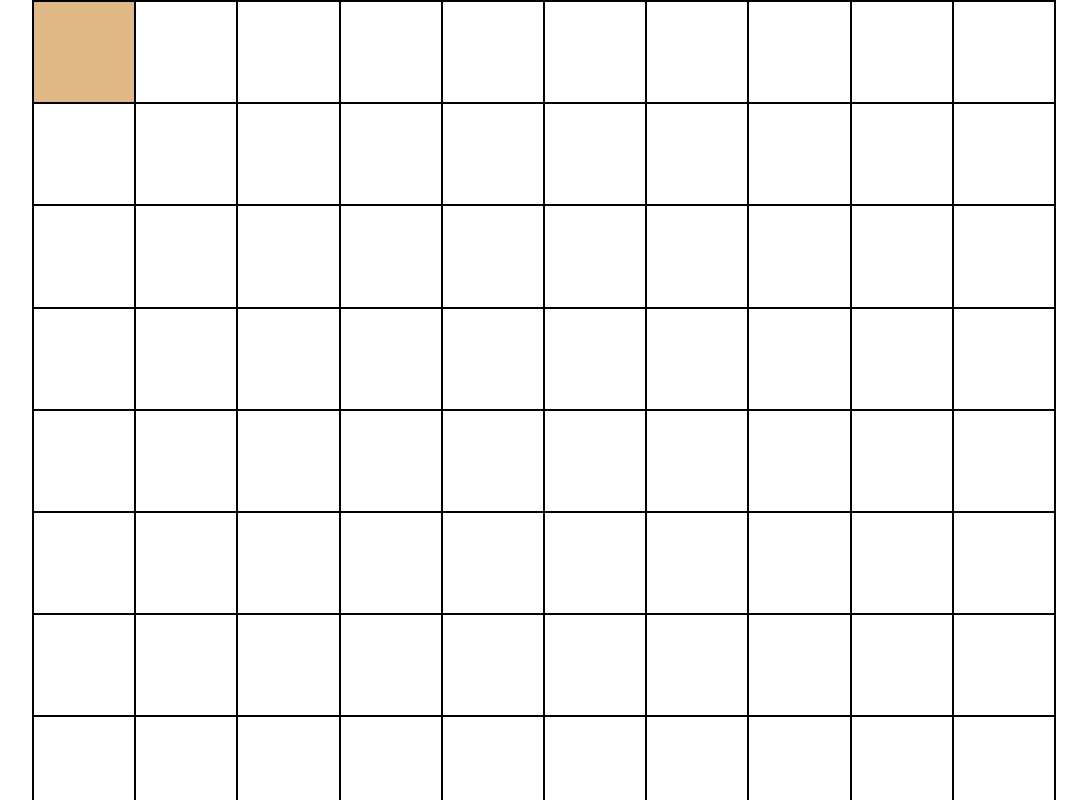
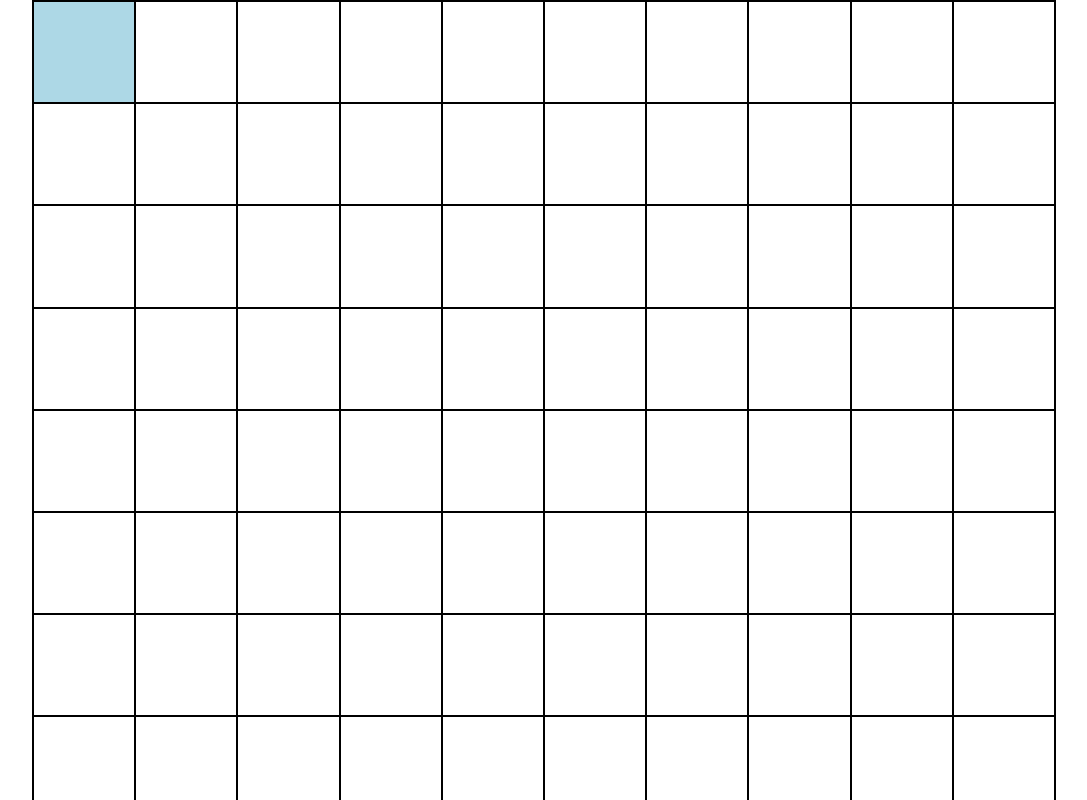
Before and after one commit to Maino24/js-campominato-grid, a plain HTML site: page index.html in a window 1280 px wide. Both pictures are taken after a click on the element 180 px from the left and 52 px from the top of the page. Shown: the top 800 px of the page, without its empty margins (96-1183 px from the left). Drawn offline with nearby package versions, Linux system fonts and the light colour scheme.

Commit message:
colore sfondo quadratini

```diff
--- a/css/style.css
+++ b/css/style.css
@@ -14,5 +14,5 @@
 
 
 .attivazione{
-    background-color: burlywood;
+    background-color: lightblue;
 }
```
